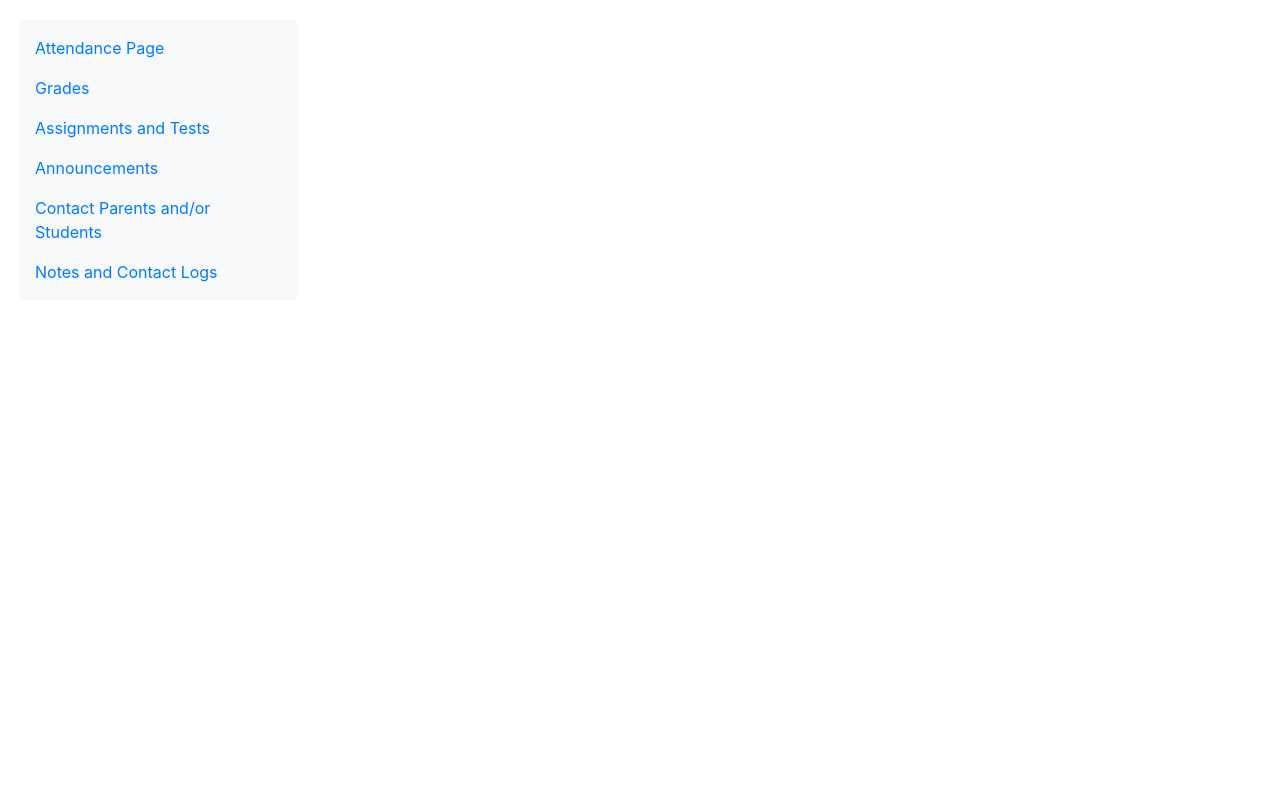
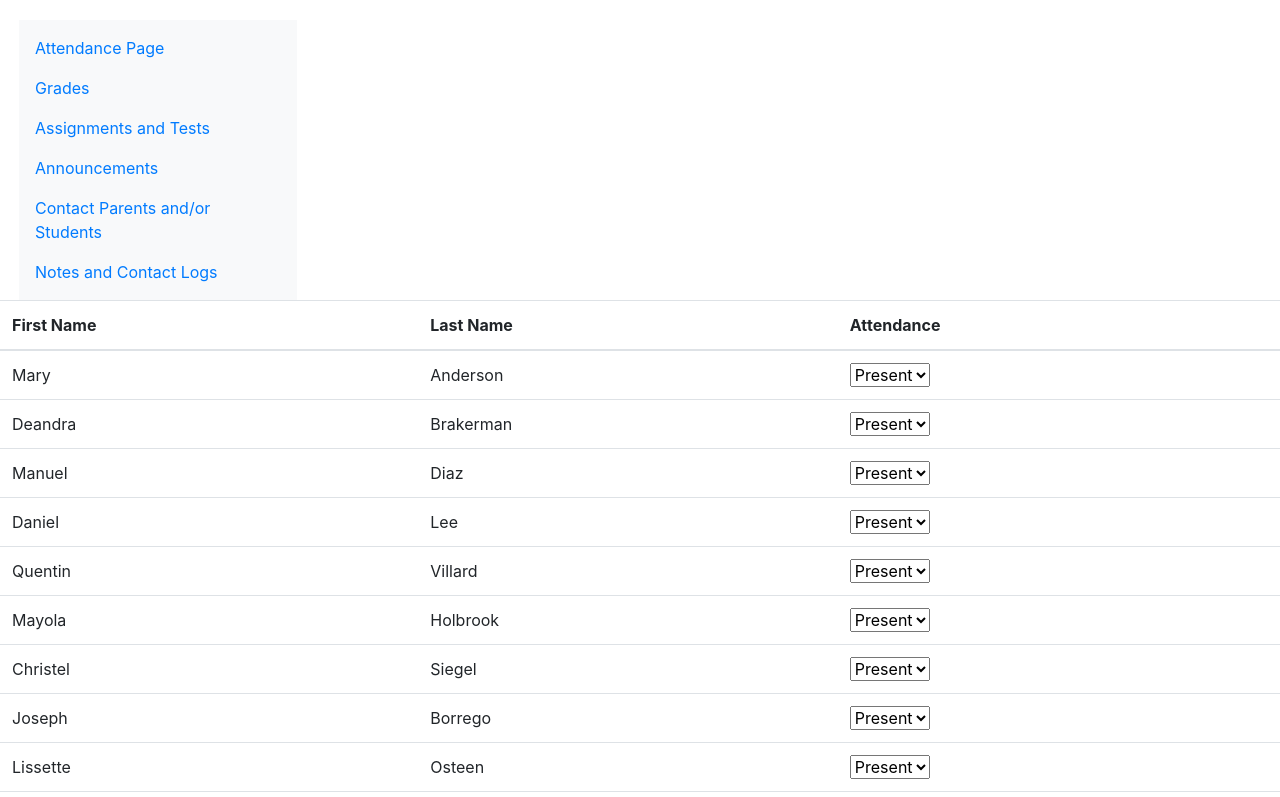
Before and after one commit to evangelinedrink/Portfolio_Project_React, a React (Create React App) app: page /attendance in a window 1280 px wide. Shown: the part 340-1137 px from the top of the page. Before the commit the page ends 800 px from the top, so only its background shows below. Built offline with nearby package versions, Linux system fonts and the light colour scheme.

Commit message:
Attendance Form

```diff
--- a/package.json
+++ b/package.json
@@ -10,6 +10,7 @@
     "react": "^17.0.2",
     "react-dom": "^17.0.2",
     "react-popper": "1.3.6",
+    "react-router-dom": "5.2.0",
     "react-scripts": "4.0.3",
     "reactstrap": "8.5.1",
     "web-vitals": "^1.0.1"
--- a/src/App.js
+++ b/src/App.js
@@ -2,17 +2,36 @@ import logo from './logo.svg';
 import React, {Component} from "react";
 import {Jumbotron, Navbar, NavbarBrand, NavBarToggler, Collapse, NavLink, Nav, NavItem, Button, Container, Card, CardText, CardBody} from "reactstrap";
 import Icon from "./iconPic.jpg";
+import {Switch, Route, Redirect, BrowserRouter, withRouter} from "react-router-dom"; //Setups the brains of our router so it knows where to send users when they click on buttons on the website
+import Attendance from "./components/attendanceComponent.js";
+import NavbarJumbotron from "./components/NavbarJumbotronComponent.js"
 import './App.css';
 
 class App extends Component {
   render() {
     return(
+      <BrowserRouter>
       <div>
+        <NavbarJumbotron /> {/*Calls the NavbarJumbotron component. Navbar and Jumbotron will be shown on the web page.*/}
+        <Switch> {/*This Switch component is like a Switch Statement in JavaScript. The Route components represent Case in the Switch statement. The Redirect component acts as a Default statement in a JavaScript Switch statement.*/}
+          <Route path="/attendance" component={Attendance}/>
+          <Route path="/grades" />
+          <Route path="/assignments"/>
+          <Route path="/announcements"/>
+          <Route path= "/email"/>
+          <Route path="/notes"/>
+          <Redirect path="/home"/> { /*This Redirect component acts as a catch all, sort of like a Default statement in a JavaScript Switch statement.*/ }
+        </Switch>
+      </div>
+      </BrowserRouter>
+    )}
+}
+      /*<div>
         <Jumbotron fluid>
           <Container fluid>
             <div className="inlineJumbotron col-2">
-            {/*Icon Image*/}
-            <img src={Icon} className="iconPicture" alt="Colored pencils arranged in a circle."/>
+            {/*Icon Image*/
+            /*<img src={Icon} className="iconPicture" alt="Colored pencils arranged in a circle."/>
             </div>
 
             <div className="inlineJumbotron col-8">
@@ -63,21 +82,11 @@ class App extends Component {
 
           </Navbar>
 
-            {/*<NavbarBrand href="/attendance">Attendance Page</NavbarBrand>
-            <NavbarToggler onClick={toggle}/>
-            <Collapse isOpen={isOpen} navbar></Collapse>
-    </Navbar>*/}
-              {/*<Button color="secondary" block>Attendance Page</Button>
-              <Button color="dark" block>Grades</Button>
-              <Button color="secondary" block>Assignments and Tests</Button>
-              <Button color="dark" block>Announcements</Button>
-              <Button color="secondary" block>Contact Parents and/or Students</Button>
-    <Button color="dark" block>Notes and Contact Logs</Button>*/}
         </Container>
       </div>
-    );
-  }
-}
+    );*/
+  //}
+//}
 //Weather App:  https://www.freecodecamp.org/news/learn-react-by-building-a-weather-app/
 
 {/*function App() {
--- /dev/null
+++ b/src/components/NavbarJumbotronComponent.js
@@ -0,0 +1,73 @@
+
+import React, {Component} from "react";
+import {Jumbotron, Navbar, NavbarBrand, NavBarToggler, Collapse, NavLink, Nav, NavItem, Button, Container, Card, CardText, CardBody} from "reactstrap";
+import Icon from "../iconPic.jpg";
+
+class NavbarJumbotron extends Component {
+    render() {
+        return(
+        <React.Fragment> {/*We are try to return 2 elements from a component, Jumbotron and NavBar.
+            Normally this is not allowed (React only lets you return one element per component), but with React Fragment we can do this.
+            React Fragment acts as a wrapper and doesn't create another DOM node like <div>*/}
+            <Jumbotron fluid>
+              <Container fluid>
+                <div className="inlineJumbotron col-2">
+                {/*Icon Image*/}
+                <img src={Icon} className="iconPicture" alt="Colored pencils arranged in a circle."/>
+                </div>
+
+                <div className="inlineJumbotron col-8">
+                <Card>
+                  <CardBody>
+                    <CardText>Window displaying new email messages.
+                      <p>Include the link for the weather app.</p>
+                    </CardText>
+                  </CardBody>
+                </Card>
+                </div>
+
+                <div className="inlineJumbotron col-2">
+                  <Button color="secondary" block>Settings and Log Off</Button>
+                  <Button color="secondary" block>Emails</Button>
+                </div>
+
+              </Container>
+            </Jumbotron>
+
+            <Container className="ml-1">
+              <Navbar color="light" className="col-3">
+                <Nav className="mr-auto" className="bg-light" navbar>
+                  <NavItem>
+                    <NavLink href="/attendance">Attendance Page</NavLink>
+                  </NavItem>
+
+                  <NavItem>
+                    <NavLink href="/grades">Grades</NavLink>
+                  </NavItem>
+
+                  <NavItem>
+                    <NavLink href="/assignments">Assignments and Tests</NavLink>
+                  </NavItem>
+
+                  <NavItem>
+                    <NavLink href="/announcements">Announcements</NavLink>
+                  </NavItem>
+
+                  <NavItem>
+                    <NavLink href="/email">Contact Parents and/or Students</NavLink>
+                  </NavItem>
+
+                  <NavItem>
+                    <NavLink href="/notes">Notes and Contact Logs</NavLink>
+                  </NavItem>
+                </Nav>
+
+              </Navbar>
+
+            </Container>
+          </React.Fragment>
+        );
+      }
+    }
+
+export default NavbarJumbotron;
--- /dev/null
+++ b/src/components/attendanceComponent.js
@@ -0,0 +1,67 @@
+import React, {Component} from "react";
+import {Table} from "reactstrap";
+import STUDENTS from "../shared/Students.js"; //Obtaining the student roster array (named STUDENTS) to this file
+
+class Attendance extends Component {
+    constructor(props) {
+        super(props);
+        this.state= {
+            students: STUDENTS,
+            list: [
+                {id: "0", option: "Present"},
+                {id: "1", option: "Absent"},
+                {id:"2", option: "Late"},
+            ],
+            value: [" "],
+        };
+    }
+
+    handleChange(event) {
+        this.setState({value: event.target.value}); //setState is when the value of a component will change
+    }
+
+    handleSubmit(event) {
+        alert("The attendance for today is the follow: " + this.state.value);
+        event.preventDefault();
+    }
+
+    render() {
+        return(
+            <form onSubmit={this.handleSubmit}>
+            <Table>
+                <thead>
+                    <tr>
+                        <th>First Name</th>
+                        <th>Last Name</th>
+                        <th>Attendance</th>
+                    </tr>
+                </thead>
+
+                <tbody>
+                {/*Use the map array method to go through the STUDENTS array and create the table row for each student*/}
+                {this.state.students.map((student=>
+                <tr key={student.id}>
+                    <td>{student.firstName}</td>
+                    <td>{student.lastName}</td>
+                    <td> {/*Creating Dropdown Button that will show if student is Present, Absent or Late*/}
+                        <select>
+                            {this.state.list.map(item=> (
+                                <option key={item.id} value={item.option}>
+                                    {item.option}
+                                </option>
+                            ))}
+                        </select>
+                    </td>
+                </tr>))}
+                </tbody>
+            </Table>
+            <input type="submit" value="Submit"/> {/*Submit button*/}
+            </form>
+        );
+    };
+}
+
+export default Attendance;
+
+//Creating a Simple React Dropdown Part 1: https://www.youtube.com/watch?v=AcOjmZrcxfM&t=32s
+//Create a React Dropdown using Array (starts at 12 min): https://www.youtube.com/watch?v=HZGT9BS5aSQ
--- a/src/shared/studentroster.js
+++ b/src/shared/Students.js
@@ -165,3 +165,5 @@ export const STUDENTS = [
         firstName: "Nisha",
     },
 ];
+
+export default STUDENTS;
```
Also changed, not shown: 1 other file (tests, documents, lock files or other folders).
